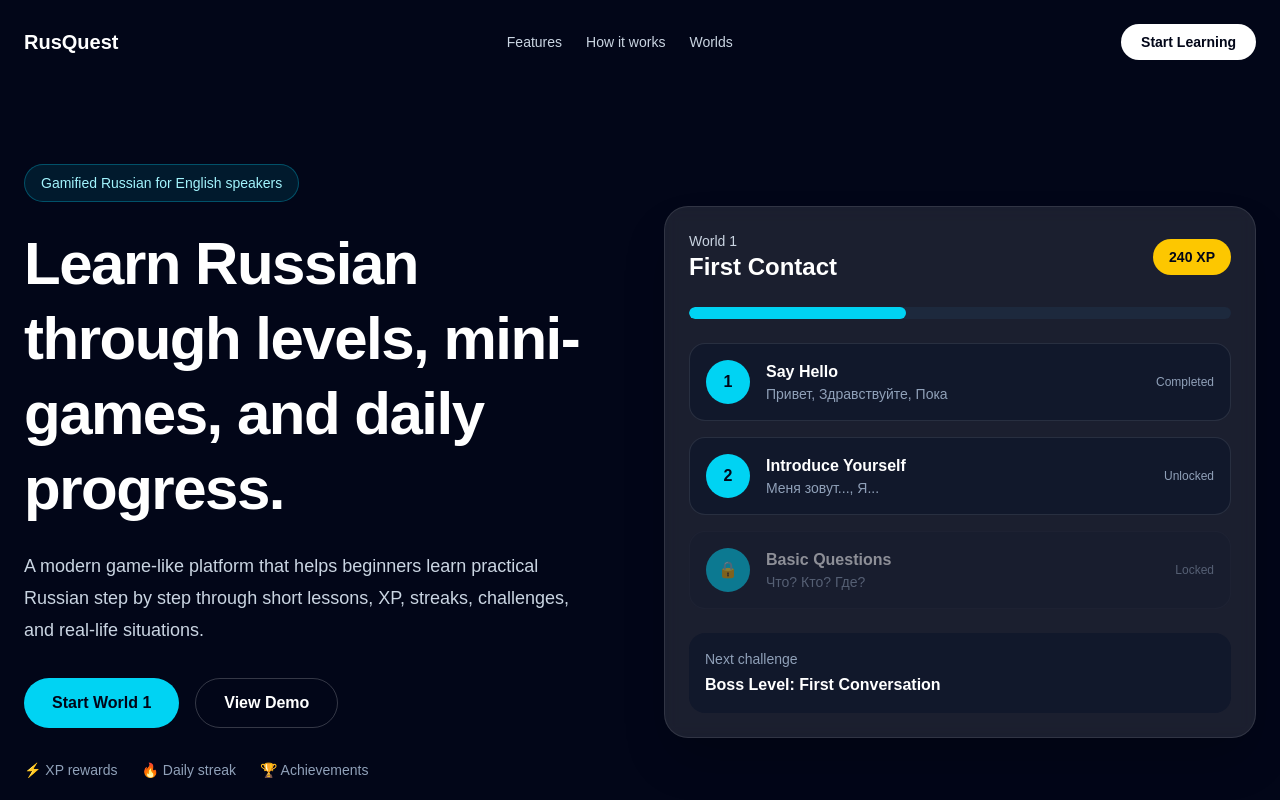
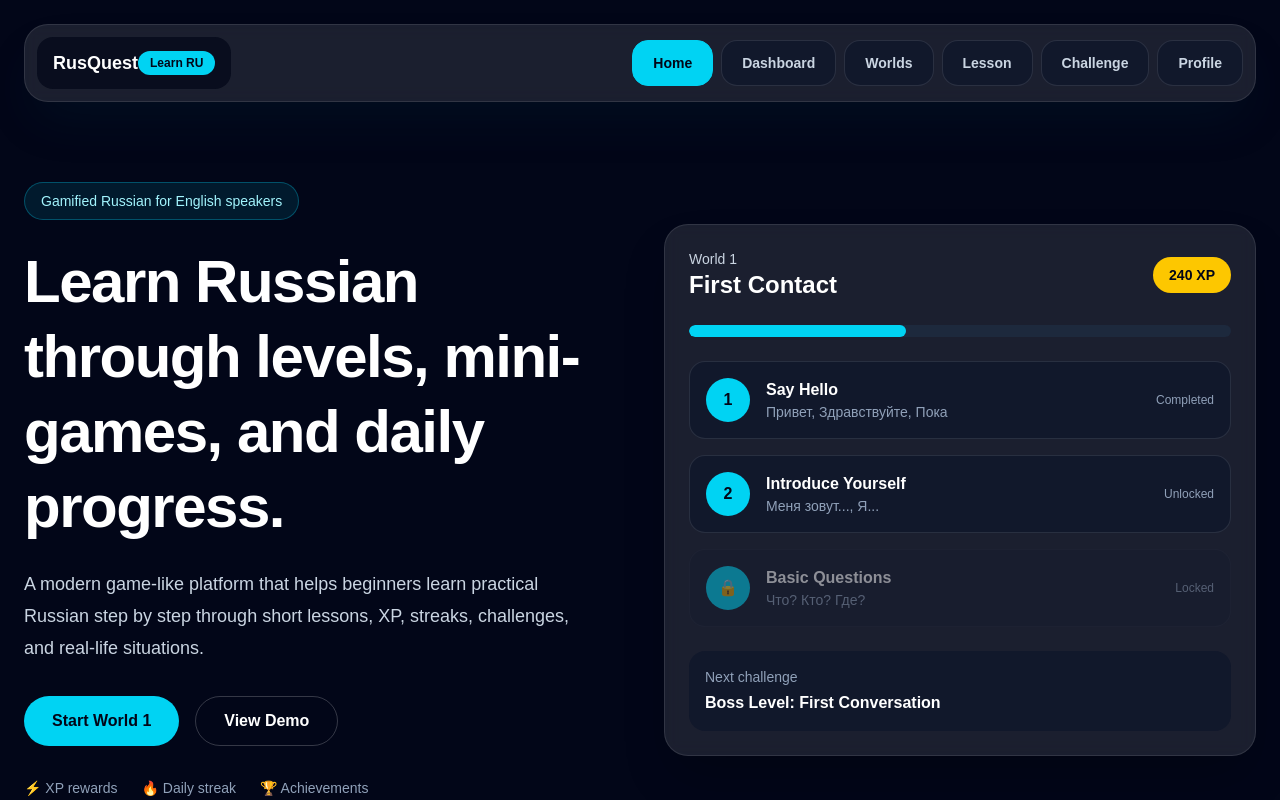
Before and after one commit to ayhampeter-debug/russian-learning-platform, a Next.js app: page / in a window 1280 px wide. Shown: the top 800 px of the page. Built offline with nearby package versions, Linux system fonts and the light colour scheme.

Commit message:
Add shared navigation

```diff
--- a/app/challenge/page.tsx
+++ b/app/challenge/page.tsx
@@ -1,5 +1,6 @@
 "use client";
 
+import { Navigation } from "@/components/Navigation";
 import { useState } from "react";
 
 type ChoiceQuestion = {
@@ -172,8 +173,9 @@ export default function ChallengePage() {
 
   if (isFinished) {
     return (
-      <main className="min-h-screen bg-slate-950 px-6 py-8 text-white">
-        <section className="mx-auto flex min-h-[calc(100vh-4rem)] max-w-4xl items-center justify-center">
+      <main className="min-h-screen bg-slate-950 text-white">
+        <Navigation />
+        <section className="mx-auto flex min-h-[calc(100vh-12rem)] max-w-4xl items-center justify-center px-6 pb-8">
           <div className="w-full overflow-hidden rounded-3xl border border-white/10 bg-white/10 shadow-2xl shadow-cyan-950/40">
             <div
               className={`p-8 text-center ${
@@ -243,8 +245,9 @@ export default function ChallengePage() {
   }
 
   return (
-    <main className="min-h-screen overflow-hidden bg-slate-950 px-6 py-8 text-white">
-      <section className="mx-auto max-w-5xl">
+    <main className="min-h-screen overflow-hidden bg-slate-950 text-white">
+      <Navigation />
+      <section className="mx-auto max-w-5xl px-6 pb-8">
         <div className="mb-8 flex flex-col justify-between gap-5 md:flex-row md:items-end">
           <div>
             <a href="/worlds" className="text-sm text-slate-400 hover:text-white">
--- a/app/dashboard/page.tsx
+++ b/app/dashboard/page.tsx
@@ -1,7 +1,10 @@
+import { Navigation } from "@/components/Navigation";
+
 export default function DashboardPage() {
   return (
-    <main className="min-h-screen bg-slate-950 px-6 py-8 text-white">
-      <section className="mx-auto max-w-7xl">
+    <main className="min-h-screen bg-slate-950 text-white">
+      <Navigation />
+      <section className="mx-auto max-w-7xl px-6 pb-8">
         <div className="mb-8 flex flex-col justify-between gap-4 md:flex-row md:items-center">
           <div>
             <p className="text-sm text-cyan-300">Welcome back</p>
--- a/app/lesson/page.tsx
+++ b/app/lesson/page.tsx
@@ -1,5 +1,6 @@
 "use client";
 
+import { Navigation } from "@/components/Navigation";
 import { useState } from "react";
 
 const questions = [
@@ -71,8 +72,10 @@ export default function LessonPage() {
 
   if (isFinished) {
     return (
-      <main className="flex min-h-screen items-center justify-center bg-slate-950 px-6 text-white">
-        <section className="w-full max-w-xl rounded-3xl border border-white/10 bg-white/10 p-8 text-center">
+      <main className="min-h-screen bg-slate-950 text-white">
+        <Navigation />
+        <section className="mx-auto flex min-h-[calc(100vh-12rem)] max-w-xl items-center px-6 pb-8">
+          <div className="w-full rounded-3xl border border-white/10 bg-white/10 p-8 text-center">
             <div className="mx-auto flex h-20 w-20 items-center justify-center rounded-full bg-yellow-400 text-4xl">
             🏆
           </div>
@@ -101,14 +104,16 @@ export default function LessonPage() {
             >
             Back to Dashboard
             </a>
+          </div>
         </section>
       </main>
     );
   }
 
   return (
-    <main className="min-h-screen bg-slate-950 px-6 py-8 text-white">
-      <section className="mx-auto max-w-3xl">
+    <main className="min-h-screen bg-slate-950 text-white">
+      <Navigation />
+      <section className="mx-auto max-w-3xl px-6 pb-8">
         <div className="mb-8 flex items-center justify-between gap-4">
           <a href="/worlds" className="text-sm text-slate-400 hover:text-white">
             ← Back
--- a/app/page.tsx
+++ b/app/page.tsx
@@ -1,31 +1,12 @@
+import { Navigation } from "@/components/Navigation";
+
 export default function Home() {
   return (
     <main className="min-h-screen bg-slate-950 text-white">
-      {/* Navigation */}
-      <nav className="mx-auto flex max-w-7xl items-center justify-between px-6 py-6">
-        <div className="text-xl font-bold">
-          RusQuest
-        </div>
-
-        <div className="hidden items-center gap-6 text-sm text-slate-300 md:flex">
-          <a href="#features" className="hover:text-white">
-            Features
-          </a>
-          <a href="#how-it-works" className="hover:text-white">
-            How it works
-          </a>
-          <a href="#worlds" className="hover:text-white">
-            Worlds
-          </a>
-        </div>
-
-        <button className="rounded-full bg-white px-5 py-2 text-sm font-semibold text-slate-950 transition hover:bg-slate-200">
-          Start Learning
-        </button>
-      </nav>
+      <Navigation />
 
       {/* Hero */}
-      <section className="mx-auto grid max-w-7xl items-center gap-12 px-6 py-20 md:grid-cols-2">
+      <section className="mx-auto grid max-w-7xl items-center gap-12 px-6 pb-20 pt-10 md:grid-cols-2">
         <div>
           <div className="mb-6 inline-flex rounded-full border border-cyan-400/30 bg-cyan-400/10 px-4 py-2 text-sm text-cyan-200">
             Gamified Russian for English speakers
--- a/app/profile/page.tsx
+++ b/app/profile/page.tsx
@@ -1,3 +1,5 @@
+import { Navigation } from "@/components/Navigation";
+
 type StatCardProps = {
   title: string;
   value: string;
@@ -67,8 +69,9 @@ const recentActivity: Activity[] = [
 
 export default function ProfilePage() {
   return (
-    <main className="min-h-screen bg-slate-950 px-6 py-8 text-white">
-      <section className="mx-auto max-w-7xl">
+    <main className="min-h-screen bg-slate-950 text-white">
+      <Navigation />
+      <section className="mx-auto max-w-7xl px-6 pb-8">
         <div className="mb-8 flex flex-col justify-between gap-5 md:flex-row md:items-center">
           <div>
             <p className="text-sm font-semibold uppercase tracking-[0.3em] text-cyan-300">
--- a/app/worlds/page.tsx
+++ b/app/worlds/page.tsx
@@ -1,7 +1,10 @@
+import { Navigation } from "@/components/Navigation";
+
 export default function WorldsPage() {
   return (
-    <main className="min-h-screen bg-slate-950 px-6 py-8 text-white">
-      <section className="mx-auto max-w-7xl">
+    <main className="min-h-screen bg-slate-950 text-white">
+      <Navigation />
+      <section className="mx-auto max-w-7xl px-6 pb-8">
         <div className="mb-10">
           <p className="text-sm text-cyan-300">Choose your path</p>
           <h1 className="mt-2 text-4xl font-bold">Worlds & Stages</h1>
--- /dev/null
+++ b/components/Navigation.tsx
@@ -0,0 +1,61 @@
+"use client";
+
+import Link from "next/link";
+import { usePathname } from "next/navigation";
+
+type NavItem = {
+  href: string;
+  label: string;
+};
+
+const navItems: NavItem[] = [
+  { href: "/", label: "Home" },
+  { href: "/dashboard", label: "Dashboard" },
+  { href: "/worlds", label: "Worlds" },
+  { href: "/lesson", label: "Lesson" },
+  { href: "/challenge", label: "Challenge" },
+  { href: "/profile", label: "Profile" },
+];
+
+export function Navigation() {
+  const pathname = usePathname();
+
+  return (
+    <nav className="mx-auto mb-10 w-full max-w-7xl px-6 pt-6">
+      <div className="rounded-3xl border border-white/10 bg-white/10 p-3 shadow-2xl shadow-cyan-950/20 backdrop-blur">
+        <div className="flex flex-col gap-3 lg:flex-row lg:items-center lg:justify-between">
+          <Link
+            href="/"
+            className="flex items-center justify-between rounded-2xl bg-slate-950/70 px-4 py-3 transition hover:bg-slate-900"
+          >
+            <span className="text-lg font-black text-white">RusQuest</span>
+            <span className="rounded-full bg-cyan-400 px-3 py-1 text-xs font-black text-slate-950">
+              Learn RU
+            </span>
+          </Link>
+
+          <div className="grid grid-cols-2 gap-2 text-sm font-semibold text-slate-300 sm:grid-cols-3 lg:flex lg:items-center">
+            {navItems.map((item) => {
+              const isActive = pathname === item.href;
+
+              return (
+                <Link
+                  key={item.href}
+                  href={item.href}
+                  aria-current={isActive ? "page" : undefined}
+                  className={`rounded-2xl border px-4 py-3 text-center transition lg:px-5 ${
+                    isActive
+                      ? "border-cyan-400 bg-cyan-400 text-slate-950"
+                      : "border-white/10 bg-slate-900/70 hover:border-cyan-400/50 hover:bg-cyan-400/10 hover:text-white"
+                  }`}
+                >
+                  {item.label}
+                </Link>
+              );
+            })}
+          </div>
+        </div>
+      </div>
+    </nav>
+  );
+}
```
Lines whose indentation alone changed are shown as unchanged.
